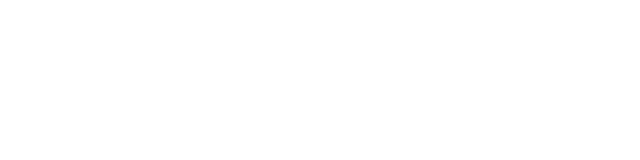
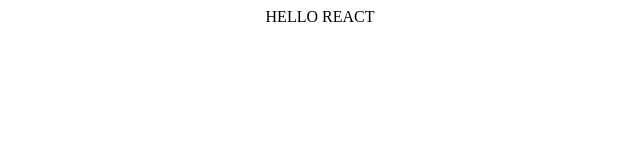
Before and after one commit to arborin/ms_app, a React (Create React App) app: page / in a window 1280 px wide. Shown: the top 160 px of the page, without its empty margins (320-960 px from the left). Built offline with nearby package versions, Linux system fonts and the light colour scheme.

Commit message:
[ADD] hello react

```diff
--- a/src/App.js
+++ b/src/App.js
@@ -2,9 +2,7 @@
 
 function App() {
   return (
-    <div className="App">
-
-    </div>
+    <div className="App">HELLO REACT</div>
   );
 }
 
```
